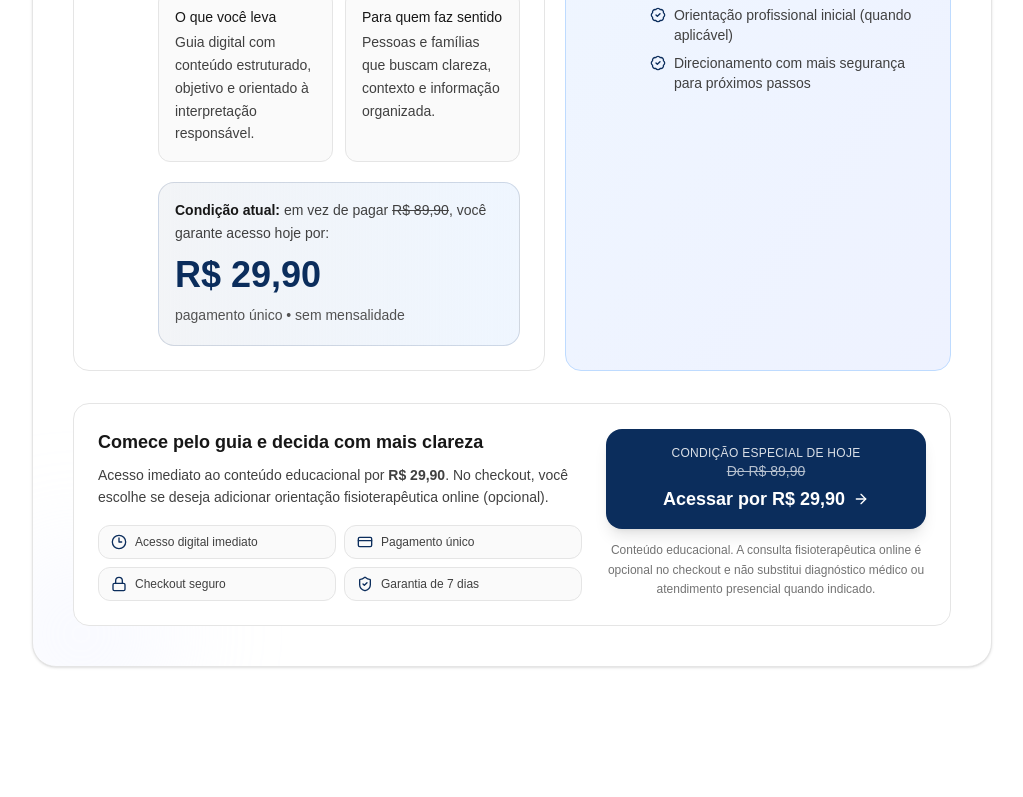
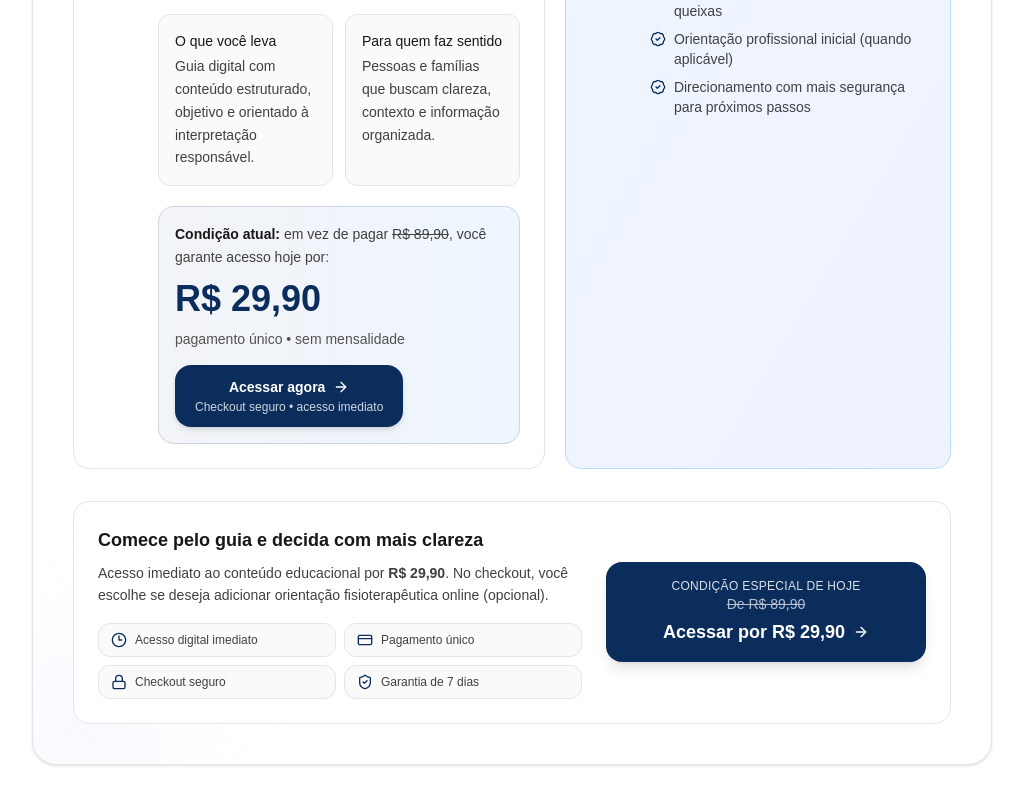
Before and after one commit to leandrotnorio/quiz-polilaminina, a Next.js app: page /oferta in a window 1280 px wide. Shown: the part 1068-1865 px from the top of the page, without its empty margins (128-1151 px from the left). Before the commit the page ends 1799 px from the top, so only its background shows below. Built offline with nearby package versions, Linux system fonts and the light colour scheme; no server answers.

Commit message:
alt na LP

```diff
--- a/src/app/oferta/page.tsx
+++ b/src/app/oferta/page.tsx
@@ -36,7 +36,7 @@ export default function OfertaPage() {
       />
     </div>
 
-    <div className="mt-6 inline-flex items-center rounded-full border border-blue-200 bg-blue-50 px-4 py-2 text-sm font-medium text-blue-900">
+    <div className="mt-6 mb-6 inline-flex items-center rounded-full border border-blue-200 bg-blue-50 px-4 py-2 text-sm font-medium text-blue-900">
       Material educacional • Linguagem acessível • Baseado em interpretação científica responsável
     </div>
 
@@ -117,6 +117,19 @@ export default function OfertaPage() {
                       <p className="text-sm text-neutral-600 sm:pb-1">
                         pagamento único • sem mensalidade
                       </p>
+
+                      <button
+      onClick={handleCheckout}
+      className="group w-full sm:w-auto cursor-pointer rounded-2xl bg-[#0B2D5C] px-5 py-3 text-white text-sm font-semibold shadow-md transition hover:bg-[#09264D]"
+    >
+      <span className="inline-flex items-center justify-center gap-2">
+        Acessar agora
+        <ArrowRight className="h-4 w-4 shrink-0 transition group-hover:translate-x-0.5" />
+      </span>
+      <span className="mt-0.5 block text-xs font-medium text-white/80">
+        Checkout seguro • acesso imediato
+      </span>
+    </button>
                     </div>
                   </div>
                 </div>
@@ -217,11 +230,6 @@ export default function OfertaPage() {
                       <ArrowRight className="h-4 w-4 shrink-0 transition group-hover:translate-x-0.5" />
                     </span>
                   </button>
-
-                  <p className="mt-3 text-center text-xs leading-relaxed text-neutral-500">
-                    Conteúdo educacional. A consulta fisioterapêutica online é opcional no checkout e
-                    não substitui diagnóstico médico ou atendimento presencial quando indicado.
-                  </p>
                 </div>
               </div>
             </div>
```
